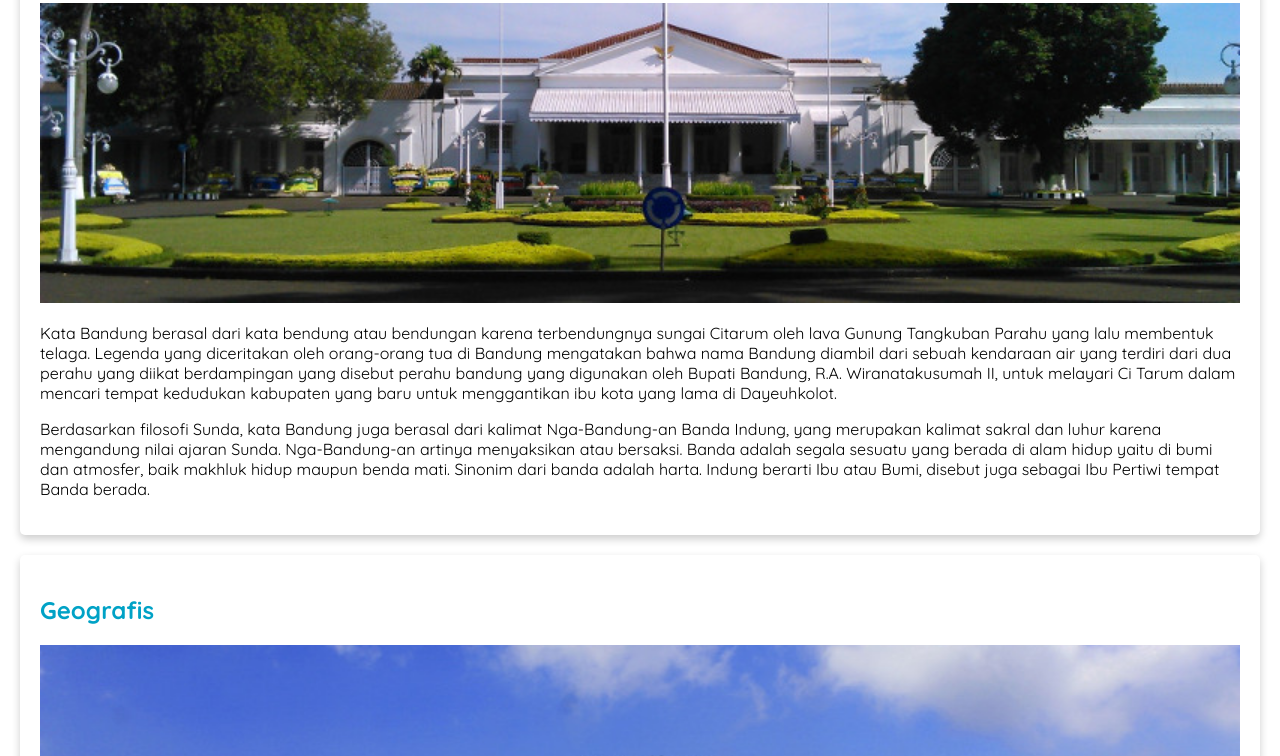
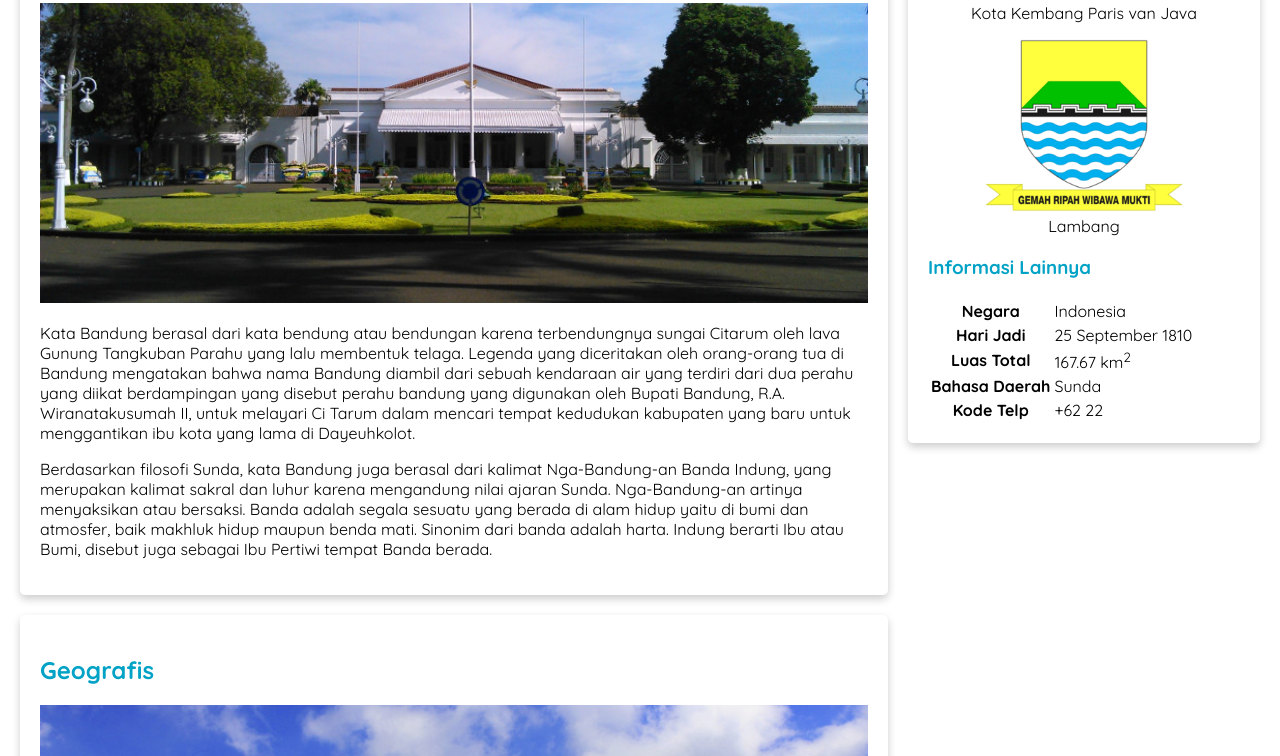
Before and after one commit to FadliArifRamadan/idcamp-project-2024, a plain HTML site: page index.html in a window 1280 px wide. Shown: the part 460-1216 px from the top of the page. Drawn offline with Linux system fonts and the light colour scheme.

Commit message:
menambahkan tag meta di html untuk content device dan menambahkan beberapa style untuk html di css

```diff
--- a/assets/styles/style.css
+++ b/assets/styles/style.css
@@ -1,3 +1,7 @@
+* {
+  box-sizing: border-box;
+}
+
 body {
   font-family: "Quicksand", sans-serif;
   margin: 0;
@@ -67,8 +71,34 @@ nav li {
 nav {
   background-color: #00a2c6;
   padding: 5px;
+  position: sticky;
+  top: 0;
 }
 
 main {
   padding: 20px;
+  overflow: auto;
 }
+
+#content {
+  float: left;
+  width: 70%;
+}
+
+aside {
+  float: right;
+  width: 30%;
+  padding-left: 20px;
+}
+
+header {
+  display: inline;
+}
+
+@media screen and (max-width: 1000px) {
+  #content,
+  aside {
+    width: 100%;
+    padding: 0;
+  }
+}
--- a/index.html
+++ b/index.html
@@ -2,6 +2,7 @@
 <html>
   <head>
     <meta charset="utf-8" />
+    <meta name="viewport" content="width=device-width, initial-scale=1" />
     <title>Halaman Profil Bandung</title>
 
     <!-- My own Styles -->
```
